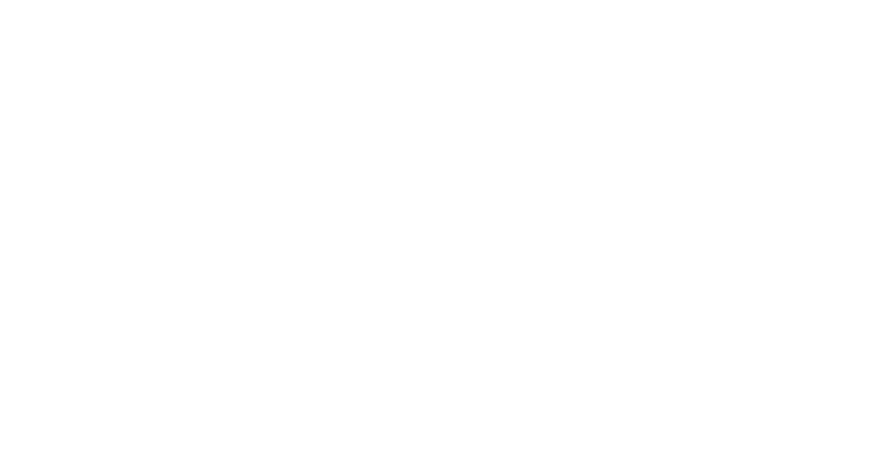
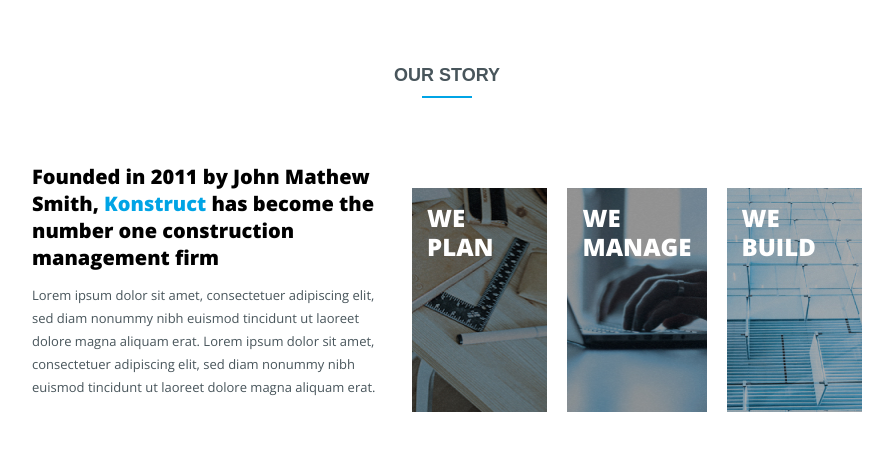
Before and after one commit to rhiter85/konstrukt, a plain HTML site: page index.html in a window 1280 px wide. Shown: the whole page, without its empty margins (193-1086 px from the left). Drawn offline with nearby package versions, Linux system fonts and the light colour scheme.

Commit message:
our story block

```diff
--- a/index.html
+++ b/index.html
@@ -1,11 +1,35 @@
 <!DOCTYPE html>
 <html lang="en">
-<head>
-    <meta charset="UTF-8">
-    <meta name="viewport" content="width=device-width, initial-scale=1.0">
-    <title>Document</title>
-</head>
-<body>
-
-</body>
+  <head>
+    <meta charset="UTF-8" />
+    <meta name="viewport" content="width=device-width, initial-scale=1.0" />
+    <link rel="stylesheet" href="style/main.css" />
+    <title>Konstrukt</title>
+  </head>
+  <body>
+    <section class="story">
+      <div class="container">
+        <h2 class="story__title-h2">Our Story</h2>
+        <div class="story__flex">
+          <div class="story__left">
+            <h3 class="story__title-h3">
+              Founded in 2011 by John Mathew Smith, <span class="accent__text">Konstruct</span> has
+              become the number one construction management firm
+            </h3>
+            <p class="story__text">
+              Lorem ipsum dolor sit amet, consectetuer adipiscing elit, sed diam nonummy nibh
+              euismod tincidunt ut laoreet dolore magna aliquam erat. Lorem ipsum dolor sit amet,
+              consectetuer adipiscing elit, sed diam nonummy nibh euismod tincidunt ut laoreet
+              dolore magna aliquam erat.
+            </p>
+          </div>
+          <div class="story__right">
+            <div class="story__item">WE PLAN</div>
+            <div class="story__item">WE MANAGE</div>
+            <div class="story__item">WE BUILD</div>
+          </div>
+        </div>
+      </div>
+    </section>
+  </body>
 </html>
--- /dev/null
+++ b/style/main.css
@@ -0,0 +1,129 @@
+@import url('https://fonts.googleapis.com/css2?family=Bebas+Neue&family=Inter&family=Open+Sans:ital,wght@0,400;0,600;0,800;1,700&display=swap');
+
+html {
+    box-sizing: border-box;
+}
+
+*,
+*::after,
+*::before {
+    box-sizing: inherit;
+}
+
+body {
+    margin: 0;
+    font-family: 'Open Sans', sans-serif;
+}
+
+.container {
+    width: 100%;
+    max-width: 1440px;
+    margin: 0 auto;
+    padding: 0 250px;
+}
+
+.story__left {
+    max-width: 350px;
+    margin-right: 30px;
+}
+
+.story__title-h2 {
+    text-transform: uppercase;
+    color: #48555b;
+    text-align: center;
+    font: 700 18px 'OpenSans', sans-serif;
+    padding: 50px 0;
+}
+
+.story__title-h2::after {
+    content: '';
+    width: 50px;
+    height: 2px;
+    background-color: #00A4E5;
+    display: block;
+    margin: 10px auto 0;
+}
+
+.story__title-h3 {
+    max-width: 350px;
+    text-align: left;
+    font: 700 20px 'Open Sans', sans-serif;
+    margin: 0;
+}
+
+.story__flex {
+    display: flex;
+    justify-content: center;
+}
+
+.accent__text {
+    color: #00A4E5;
+}
+
+.story__text {
+    font: 400 13px/23px 'Open Sans', sans-serif;
+    color: #48555B;
+    /* max-width: 367px; */
+}
+
+.story__right {
+    max-width: 450px;
+    display: flex;
+    align-items: flex-end;
+}
+
+.story__item {
+    font: 800 24px/29px 'Open Sans', sans-serif;
+    color: #ffffff;
+    width: 140px;
+    height: 224px;
+    padding: 15px;
+    margin-right: 20px;
+}
+
+.story__item:nth-child(1) {
+    background-image: url(../images/we-plan.jpg);
+}
+
+.story__item:nth-child(2) {
+    background-image: url(../images/we-manage.jpg);
+}
+
+.story__item:nth-child(3) {
+    background-image: url(../images/we-build.jpg);
+    margin-right: 0;
+}
+
+@media screen and (max-width: 1440px) {
+    .container {
+        padding: 0 50px;
+    }
+}
+
+@media screen and (max-width: 768px) {
+    .container {
+        padding: 0 15px;
+    }
+
+    .story__flex {
+        text-align: justify;
+        flex-direction: column;
+        justify-content: center;
+        align-items: center;
+    }
+}
+
+@media screen and (max-width: 600px) {
+    .story__right {
+        flex-wrap: wrap;
+        gap: 10px;
+    }
+
+    .story__item {
+        margin: 0;
+    }
+
+    .story {
+        padding: 30px 0;
+    }
+}
```
Also changed, not shown: images/we-build.jpg (added), images/we-build.png (added), images/we-manage.jpg (added), images/we-manage.png (added), images/we-plan.jpg (added), images/we-plan.png (added), 1 other file.
